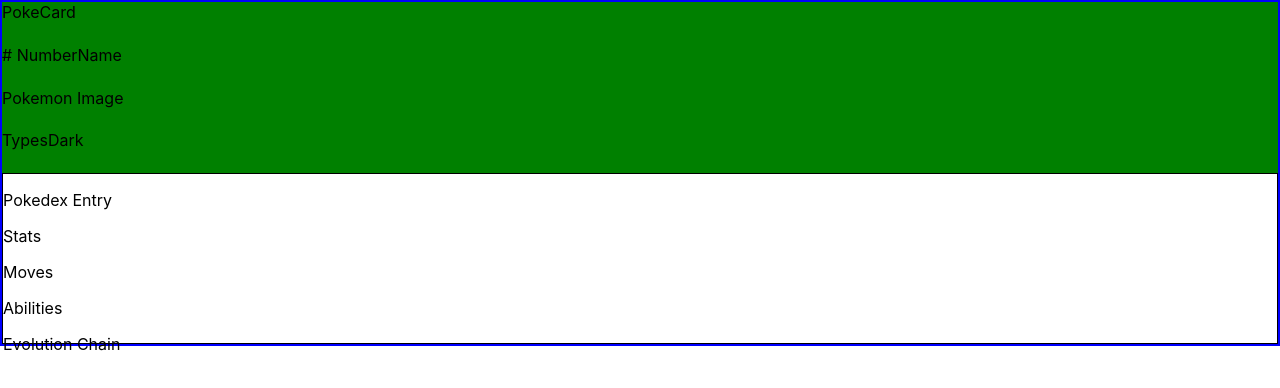
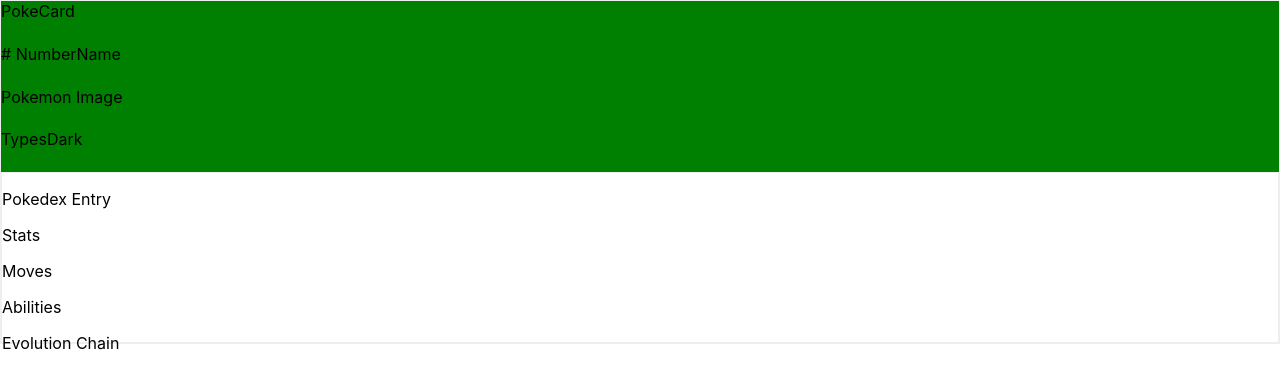
Before and after one commit to ceenti/pokedex, a React (Create React App) app: page /card in a window 1280 px wide. Shown: the top 388 px of the page. Built offline with nearby package versions, Linux system fonts and the light colour scheme.

Commit message:
[PKM-001] feat: add styles

```diff
--- a/src/components/BackCard/_backCard.scss
+++ b/src/components/BackCard/_backCard.scss
@@ -1,4 +1,4 @@
 .backCard {
     grid-area: b;
-    border: 1px solid black;
+    border: 1px solid #eee;
 }
--- a/src/components/Catalog/_catalog.scss
+++ b/src/components/Catalog/_catalog.scss
@@ -1,6 +1,6 @@
 .catalog {
     display: grid;
-    border: 5px solid black;
+    border: 1px solid #eee;
     grid-template-columns: 25% 25% 25% 25%;
     grid-row-gap: 5px;
     background-color: $base-background;
--- a/src/components/Main/_main.scss
+++ b/src/components/Main/_main.scss
@@ -2,4 +2,7 @@
     display: grid;
     grid-template-columns: 1fr 5fr;
     background-color: $base-background;
+    padding: 0.4rem;
+    border: 1px solid #eee;
+    gap: 5px;
 }
--- a/src/components/PokeCard/_pokeCard.scss
+++ b/src/components/PokeCard/_pokeCard.scss
@@ -1,5 +1,5 @@
 .pokeCard {
-    border: 2px solid blue;
+    border: 1px solid #eee;
     justify-self: stretch;
     align-items: stretch;
     background-color: white;
--- a/src/components/SideBar/_sideBar.scss
+++ b/src/components/SideBar/_sideBar.scss
@@ -1,3 +1,3 @@
 .sideBar {
-    border: 2px solid pink;
+    border: 1px solid #eee;
 }
--- a/src/containers/Home/_home.scss
+++ b/src/containers/Home/_home.scss
@@ -1,2 +1,4 @@
 .homeContainer {
+    display: grid;
+    grid-template-rows: 1fr 10fr;
 }
--- a/src/main.css
+++ b/src/main.css
@@ -11,7 +11,7 @@
 }
 
 .sideBar {
-  border: 2px solid pink;
+  border: 1px solid #eee;
 }
 
 .catalog {
@@ -19,11 +19,11 @@
 }
 
 .pokeCard {
-  border: 2px solid red;
+  border: 1px solid #eee;
 }
 
 .header {
-  border: 2px solid green;
+  border: 1px solid #eee;
 }
 
 body {
```
